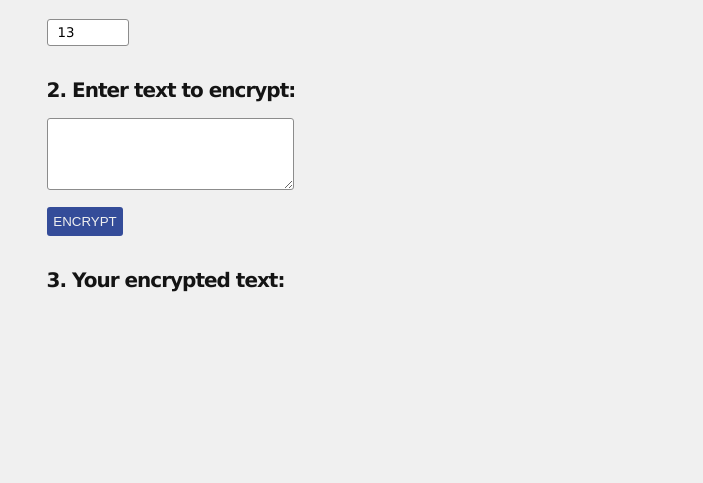
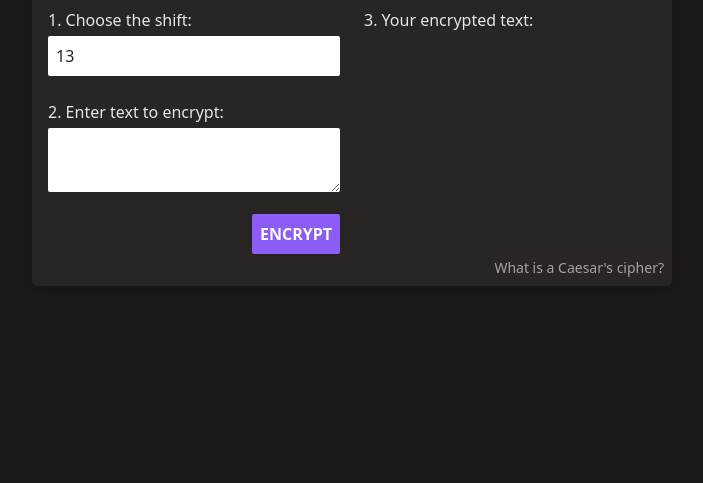
Before and after one commit to fontilan/rot13-cipher, a plain HTML site: page index.html in a window 1280 px wide. Shown: the part 317-800 px from the top of the page, without its empty margins (288-991 px from the left). Drawn offline with nearby package versions, Linux system fonts and the light colour scheme.

Commit message:
copy the tailwinded html from the other branch

```diff
--- a/index.html
+++ b/index.html
@@ -4,29 +4,61 @@
     <meta charset="UTF-8" />
     <meta http-equiv="X-UA-Compatible" content="IE=edge" />
     <meta name="viewport" content="width=device-width, initial-scale=1.0" />
-    <link rel="stylesheet" href="style.css" />
-    <title>Ceasar's Cipher</title>
+    <script src="https://cdn.tailwindcss.com"></script>
+    <title>Caesar's Cipher</title>
   </head>
-  <body>
-    <main>
-      <h1>Ceasar's Cipher</h1>
+  <body
+    class="grid min-h-screen grid-cols-12 items-center justify-center bg-stone-900 font-sans text-stone-200">
+    <main
+      class="relative col-span-12 col-start-1 grid grid-cols-2 gap-6 rounded-md bg-stone-800 py-8 px-4 shadow-lg transition sm:col-span-10 sm:col-start-2 lg:col-span-6 lg:col-start-4">
+      <h1
+        class="col-span-2 py-3 text-center text-5xl font-bold tracking-tight text-violet-200">
+        Caesar's Cipher
+      </h1>
       <section>
-        <h2>1. Choose the shift:</h2>
-        <input type="number" min="1" max="25" value="13" id="shift-sel" />
+        <div>
+          <h2 class="text-l font-medium">1. Choose the shift:</h2>
+          <input
+            class="mt-1 w-full rounded-sm p-2 text-stone-800 focus-visible:outline-none focus-visible:outline-violet-300"
+            type="number"
+            min="-25"
+            max="25"
+            value="13"
+            id="shift-sel" />
+        </div>
+        <div class="mt-6">
+          <h2 class="text-l font-medium">2. Enter text to encrypt:</h2>
+          <form>
+            <textarea
+              class="mt-1 w-full rounded-sm p-2 text-stone-800 focus-visible:outline-none focus-visible:outline-violet-300"
+              name="input-txt"
+              id="input-txt">
+            </textarea>
+            <br />
+            <button
+              class="float-right mt-4 rounded-sm bg-violet-500 p-2 font-bold text-stone-50 transition hover:bg-violet-600 hover:shadow-inner"
+              type="submit"
+              id="encrypt-btn">
+              ENCRYPT
+            </button>
+          </form>
+        </div>
       </section>
       <section>
-        <h2>2. Enter text to encrypt:</h2>
-        <form>
-          <textarea name="input-txt" id="input-txt" cols="30" rows="4">
-          </textarea>
-          <br />
-          <button type="submit" id="encrypt-btn">ENCRYPT</button>
-        </form>
+        <h2 class="text-l font-medium">3. Your encrypted text:</h2>
+        <div class="grid h-full items-center break-all">
+          <p class="font-bold" id="encrypted-txt"></p>
+        </div>
       </section>
-      <section>
-        <h2>3. Your encrypted text:</h2>
-        <p id="encrypted-txt"></p>
-      </section>
+      <aside
+        class="absolute bottom-2 right-2 text-sm text-stone-400 hover:text-stone-300">
+        <a
+          href="https://en.wikipedia.org/wiki/Caesar_cipher"
+          target="_blank"
+          rel="noreferrer"
+          >What is a Caesar's cipher?</a
+        >
+      </aside>
     </main>
     <script src="script.js"></script>
   </body>
--- a/style.css
+++ /dev/null
@@ -1,46 +0,0 @@
-html {
-  background-color: rgb(240, 240, 240);
-  color: rgb(20, 20, 20);
-  display: grid;
-  font-family: 'Lucida Sans', 'Lucida Sans Regular', 'Lucida Grande',
-    'Lucida Sans Unicode', Geneva, Verdana, sans-serif;
-  height: 100%;
-  place-items: center;
-}
-
-body {
-  width: 60ch;
-  word-wrap: break-word;
-}
-
-section {
-  margin-top: 2em;
-}
-
-h1 {
-  font-size: 3rem;
-  letter-spacing: -0.075em;
-}
-
-h2 {
-  font-size: 1.25rem;
-  letter-spacing: -0.05em;
-}
-
-input,
-textarea {
-  border-radius: 3px;
-  border: 1px solid rgb(140, 140, 140);
-  font-family: inherit;
-  padding: 5px 10px;
-}
-
-button {
-  background: rgb(52, 76, 153);
-  border-radius: 3px;
-  border: none;
-  color: rgb(240, 240, 240);
-  cursor: pointer;
-  margin-top: 1em;
-  padding: 0.5em;
-}
```
